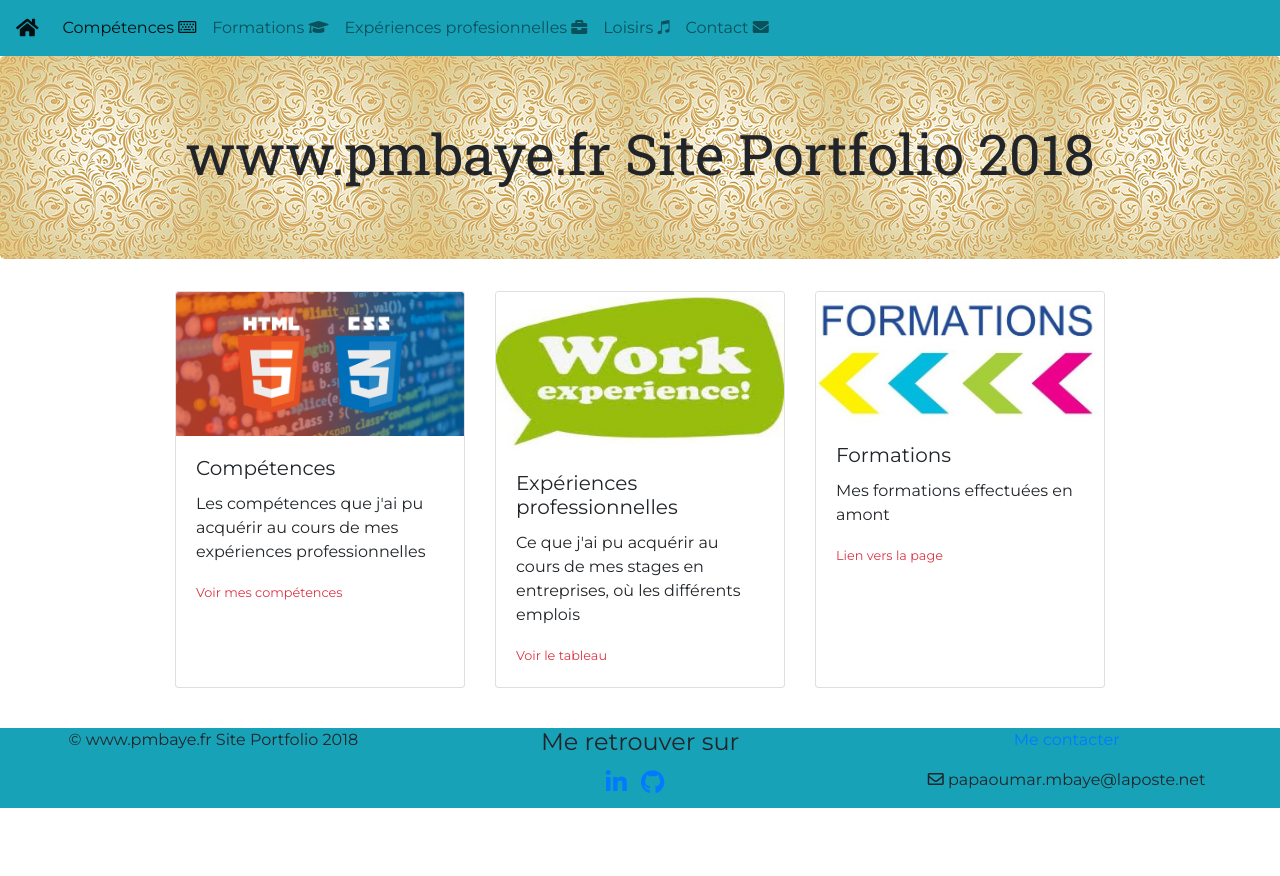
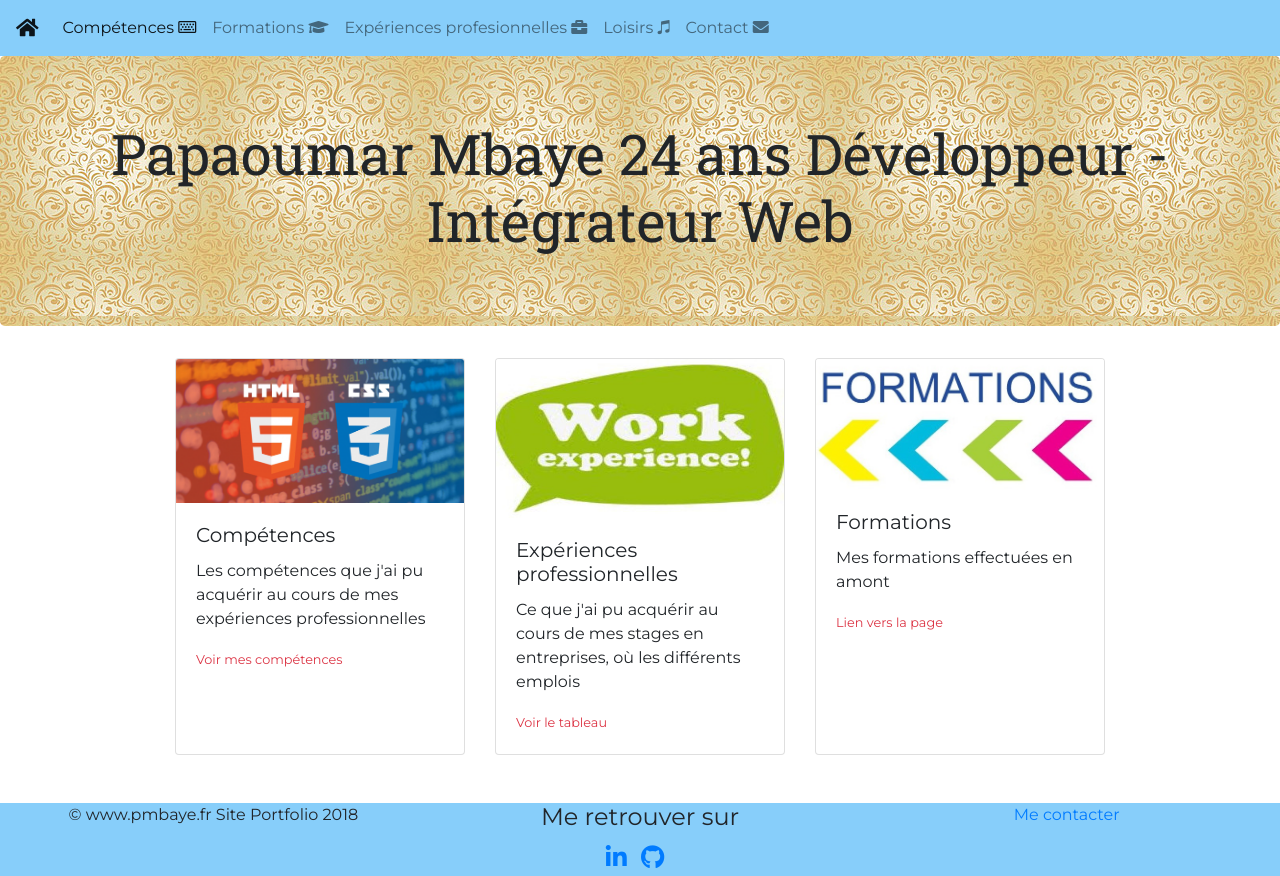
Before and after one commit to POMbaye20/pmbaye_PORTFOLIO, a PHP site: page /index.php in a window 1280 px wide. Before the commit the page ends 808 px from the top, so only its background shows below. Run offline with PHP 8.4, Linux system fonts and the light colour scheme; some libraries are stand-ins or nearby versions.

Commit message:
commit 42
Modification du footer et de la navbar dans le css

```diff
--- a/front/competences.php
+++ b/front/competences.php
@@ -58,7 +58,7 @@
 
                         <tbody>
                         <?php  while($ligne_competence = $sql -> fetch())
-                            {
+                            { // début de la boucle while du tableau
                         ?>
                             <tr>
                                 <td><?php echo $ligne_competence['competence']; ?></td>
--- a/front/css/style.css
+++ b/front/css/style.css
@@ -19,15 +19,23 @@
 }
 
 
+/******  navbar  ******/
+
+.nav-color {
+    background: lightskyblue;
+}
+
+
 /* index.php */
 .home {
-    background:url(../img/fond_jumbotron.jpg );
+    background:url(../img/fond_jumbotron.jpg);
     text-align: center;
 }
 
 .the_card:hover {
-    /* background: lightskyblue; */
+    background: lightskyblue;
     transform: scale(1.1);
+    transition-duration: 1s;
 }
 
 
@@ -38,9 +46,10 @@
 /* Body page d'acccueil */
 .language { width: 100%; height: 550px; }
 
+
 /* competences.php  */
 .competences {
-    background: linear-gradient(lightskyblue, grey, lightgreen);
+    background: linear-gradient(lightgrey, lightyellow);
     text-align: center;
 }
 
@@ -92,6 +101,7 @@
 /******************************************************************* Footer  *******************************************************************/
 .footer-front {
     text-align: center;
+    background: lightskyblue;
 
 }
 
--- a/front/formations.php
+++ b/front/formations.php
@@ -49,7 +49,7 @@
 
                     <tbody>
                     <?php  while($ligne_formation = $sql -> fetch())
-                        {
+                        { // début de la boucle while du tableau
                     ?>
                         <tr>
                             <td><?php echo $ligne_formation['titre_form']; ?></td>
--- a/front/inc/footer.inc.php
+++ b/front/inc/footer.inc.php
@@ -1,4 +1,4 @@
-  <div class="container-fluid bg-info footer-front"><!-- début .container pour le footer -->
+  <div class="container-fluid footer-front"><!-- début .container pour le footer -->
       <div class="row"><!-- début .row -->
           <div class="col-sm">
             &copy; www.pmbaye.fr Site Portfolio 2018
@@ -10,7 +10,7 @@
           </div>
           <div class="col-sm">
               <p class="contact"><a href="messages.php">Me contacter</a></p>
-              <p><i class="far fa-envelope"></i> papaoumar.mbaye@laposte.net</p>
+              <!-- <p><i class="far fa-envelope"></i> papaoumar.mbaye@laposte.net</p> -->
 
           </div>
       </div><!-- fin.row -->
@@ -18,6 +18,7 @@
 
 
 
+    <!-- Lien jQuery, scripts pour bootstrap (exemple : pour la navbar qui se transforme en burger à la réduction de l'écran") -->
     <script src="https://code.jquery.com/jquery-3.3.1.slim.min.js" integrity="sha384-q8i/X+965DzO0rT7abK41JStQIAqVgRVzpbzo5smXKp4YfRvH+8abtTE1Pi6jizo" crossorigin="anonymous"></script>
 
 
--- a/front/inc/link.inc.php
+++ b/front/inc/link.inc.php
@@ -3,6 +3,7 @@
 
     <!-- Lien Bootstrap -->
     <link rel="stylesheet" href="https://stackpath.bootstrapcdn.com/bootstrap/4.1.3/css/bootstrap.min.css" integrity="sha384-MCw98/SFnGE8fJT3GXwEOngsV7Zt27NXFoaoApmYm81iuXoPkFOJwJ8ERdknLPMO" crossorigin="anonymous">
+
     <!-- Lien Font Awesome pour l'insertion des icônes -->
     <link rel="stylesheet" href="https://use.fontawesome.com/releases/v5.3.1/css/all.css" integrity="sha384-mzrmE5qonljUremFsqc01SB46JvROS7bZs3IO2EmfFsd15uHvIt+Y8vEf7N7fWAU" crossorigin="anonymous">
 
@@ -12,6 +13,5 @@
     <!-- Google fonts Montserrat -->
     <link href="https://fonts.googleapis.com/css?family=Montserrat:400,700" rel="stylesheet">
 
-
      <!-- Lien google fonts Roboto Slab -->
      <link href="https://fonts.googleapis.com/css?family=Roboto+Slab:400,700" rel="stylesheet">
--- a/front/inc/navigation.inc.php
+++ b/front/inc/navigation.inc.php
@@ -1,4 +1,4 @@
-<nav class="navbar navbar-expand-lg navbar-light bg-info ">
+<nav class="navbar navbar-expand-lg navbar-light nav-color ">
   <a class="navbar-brand" href="index.php"> <i class="fas fa-home"></i></a>
   <button class="navbar-toggler" type="button" data-toggle="collapse" data-target="#navbarNavAltMarkup" aria-controls="navbarNavAltMarkup" aria-expanded="false" aria-label="Toggle navigation">
     <span class="navbar-toggler-icon"></span>
--- a/front/index.php
+++ b/front/index.php
@@ -20,7 +20,7 @@
 
 
             <div class="jumbotron home"><!-- début .jumbotron -->
-                <h1 class="display-4">www.pmbaye.fr Site Portfolio 2018</h1>
+                <h1 class="display-4">Papaoumar Mbaye <?= date('Y') - 1994  ?> ans Développeur - Intégrateur Web</h1>
             </div><!-- fin .jumbotron -->
 
 
```
Also changed, not shown: front/img/fond_competences.jpg (renamed from front/img/loisirs.jpg), front/img/sunset.jpg (added), 1 other file.
